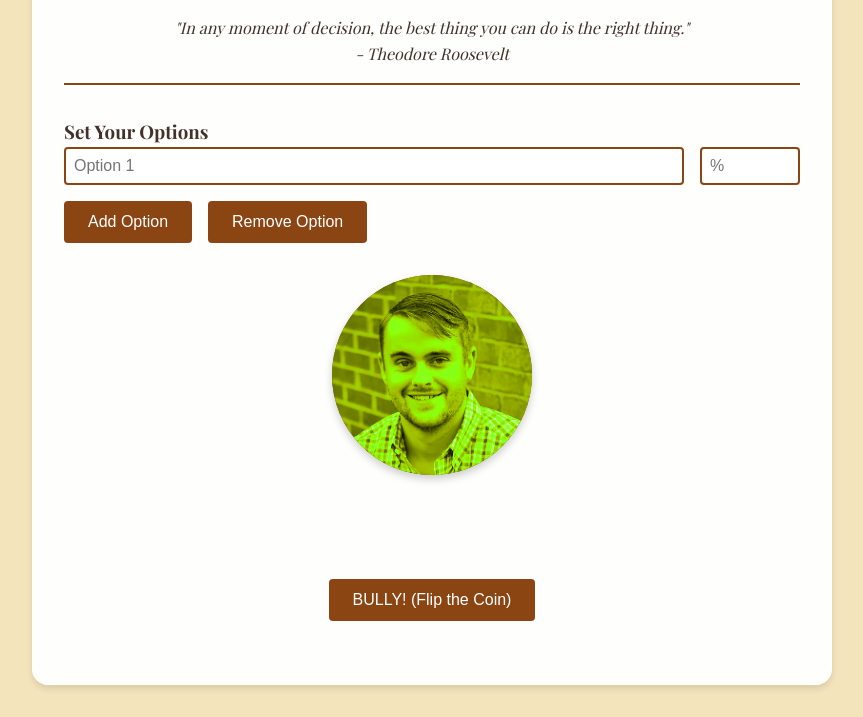
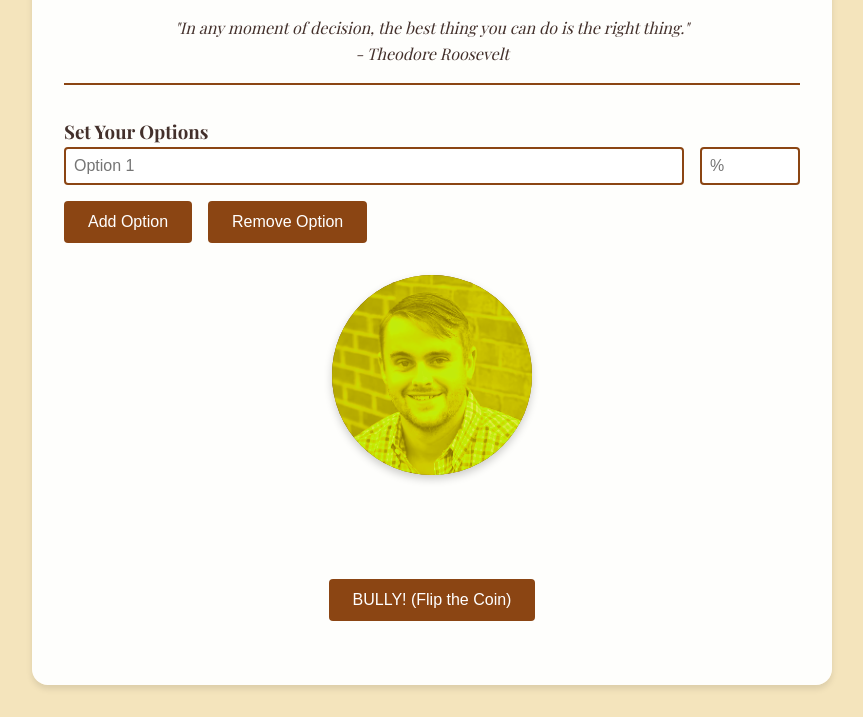
Before and after one commit to BenShaener/APUSH-Coin-Flip, a website: page index.html in a window 1280 px wide. Shown: the part 193-910 px from the top of the page, without its empty margins (208-1071 px from the left). Drawn offline with nearby package versions, Linux system fonts and the light colour scheme.

Commit message:
New With Gold Tint

```diff
--- a/index.html
+++ b/index.html
@@ -153,6 +153,15 @@
             filter: sepia(1) saturate(5) hue-rotate(30deg); /* Apply gold color effect */
         }
 
+        .gold-overlay {
+            position: absolute;
+            width: 100%;
+            height: 100%;
+            background-color: rgba(255, 215, 0, 0.5); /* Gold color overlay */
+            border-radius: 50%; /* Ensure it fits within the circular bounds */
+            pointer-events: none; /* Allow clicks to pass through */
+        }
+
         @keyframes flip {
             0% { transform: rotateY(0); }
             100% { transform: rotateY(720deg); }
@@ -194,6 +203,7 @@
         <div class="coin" onclick="flip()">
             <div class="coin-face regular">
                 <img src="src/mckenzie.webp" alt="Face" class="coin-image">
+                <div class="gold-overlay"></div> <!-- Gold overlay -->
             </div>
         </div>
 
```
